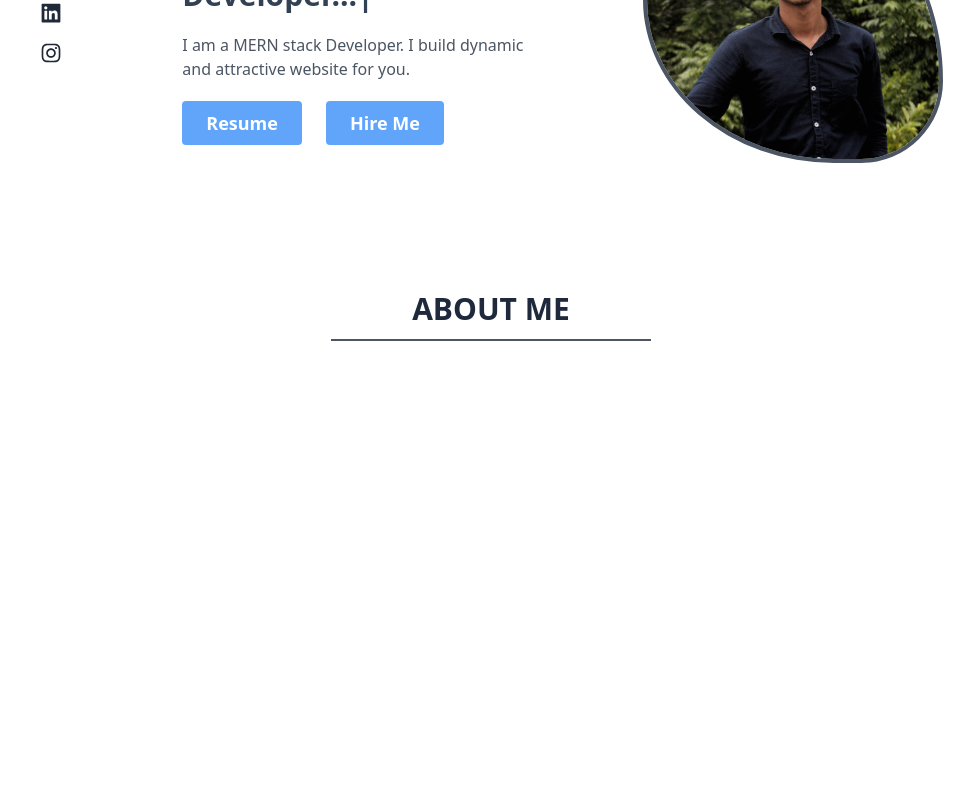
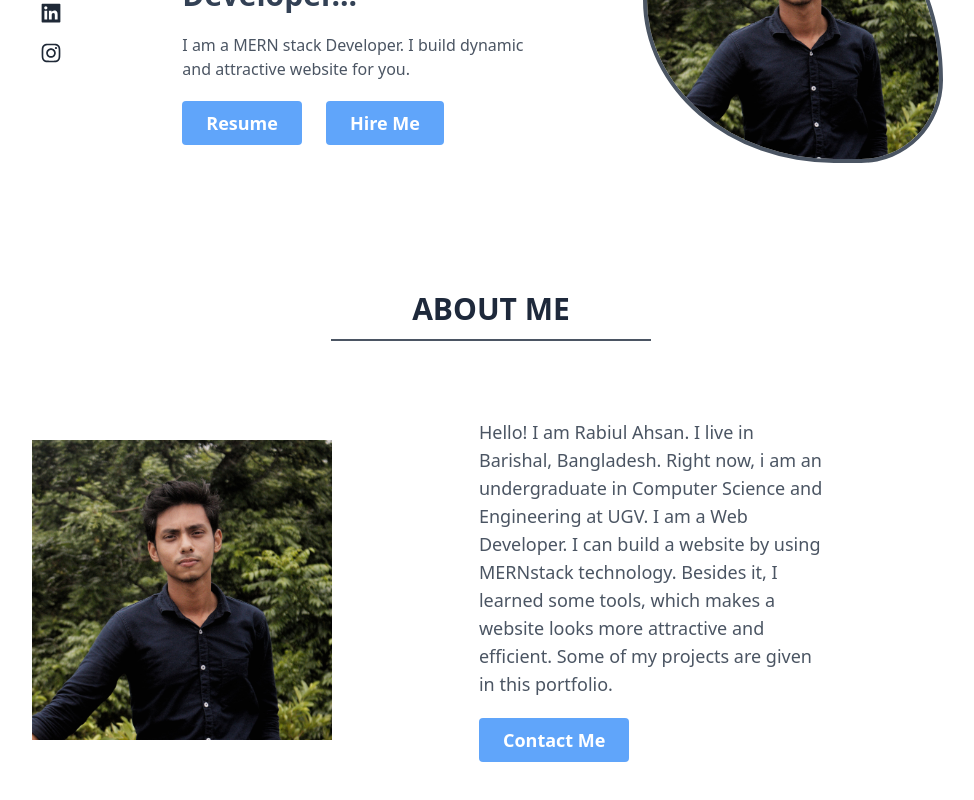
Before and after one commit to rabiulahsan/portfolio, a React (Vite) app: page / in a window 1280 px wide. Shown: the part 314-1114 px from the top of the page, without its empty margins (149-1123 px from the left). Before the commit the page ends 800 px from the top, so only its background shows below. Built offline with nearby package versions, Linux system fonts and the light colour scheme.

Commit message:
about section adde4d

```diff
--- /dev/null
+++ b/src/Components/About/About.css
@@ -0,0 +1,18 @@
+ /* for button hover effect */
+ .button::before {
+    content: "";
+    position: absolute;
+    top: var(--before-top);
+    left: var(--before-left);
+    width: 0;
+    height: 0;
+    border-radius: 50%;
+    /* background-color: rgb(239, 116, 34); */
+    transform: translate(-50%, -50%);
+    transition: width 0.5s, height 0.5s;
+  }
+   .button:hover::before {
+    cursor: pointer;
+    height: 400px;
+    width: 400px;
+  }
--- a/src/Components/About/About.jsx
+++ b/src/Components/About/About.jsx
@@ -1,10 +1,48 @@
+import { useState } from "react";
 import SectionTitle from "../SectionTitle/SectionTitle";
+import "./About.css";
 
 const About = () => {
+  const [coordinates, setCoordinates] = useState({ x: 0, y: 0 });
+  const handleMouseMove = (e) => {
+    const x = e.pageX - e.currentTarget.offsetLeft;
+    const y = e.pageY - e.currentTarget.offsetTop;
+
+    setCoordinates({ x, y });
+  };
+  const buttonStyles = {
+    "--before-top": `${coordinates.y}px`,
+    "--before-left": `${coordinates.x}px`,
+  };
+
   return (
-    <div>
+    <>
       <SectionTitle heading="About Me"></SectionTitle>
-    </div>
+      <div className="px-[10%] py-[4%] flex justify-around items-center">
+        <img src="/src/assets/rabiul.jpg" alt="" className="h-[300px]" />
+        <div className="w-1/2 px-[4%]">
+          <p className="w-[80%] text-gray-600 dark:text-gray-400 mb-5 text-lg">
+            Hello! I am Rabiul Ahsan. I live in Barishal, Bangladesh. Right now,
+            i am an undergraduate in Computer Science and Engineering at UGV. I
+            am a Web Developer. I can build a website by using MERNstack
+            technology. Besides it, I learned some tools, which makes a website
+            looks more attractive and efficient. Some of my projects are given
+            in this portfolio.
+          </p>
+          <span>
+            <a href="">
+              <button
+                onMouseMove={(e) => handleMouseMove(e)}
+                style={buttonStyles}
+                className={`button px-6 py-2 font-semibold text-lg rounded text-white inline-flex relative overflow-hidden bg-blue-400 before:bg-slate-700 dark:bg-blue-400 dark:border dark:border-blue-400  dark:before:bg-slate-900`}
+              >
+                <span className="relative z-10">Contact Me</span>
+              </button>
+            </a>
+          </span>
+        </div>
+      </div>
+    </>
   );
 };
 
```
